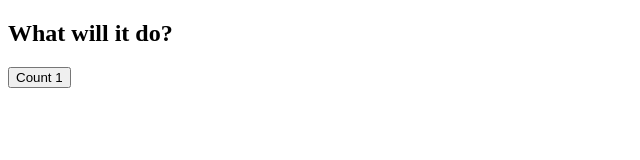
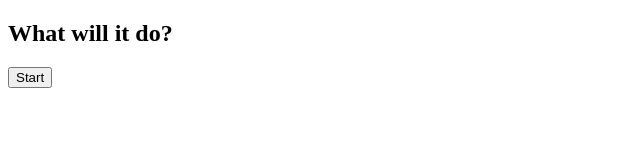
Before and after one commit to joppe/clinic, a Next.js app: page /test in a window 1280 px wide. Shown: the top 160 px of the page, without its empty margins (0-640 px from the left). Built offline with nearby package versions, Linux system fonts and the light colour scheme.

Commit message:
Show test with interval after clicking start

```diff
--- a/src/pages/test.js
+++ b/src/pages/test.js
@@ -1,12 +1,24 @@
-import React from 'react';
+import React, { useState } from 'react';
 
 import { Interval } from '../component/interval';
 
 export default function Test() {
+    const [show, setShow] = useState(false);
+
+    function handleClick() {
+        setShow(!show);
+    }
+
     return (
         <section>
             <h1>What will it do?</h1>
-            <Interval />
+
+            {!show && (
+                <button type="button" onClick={handleClick}>
+                    Start
+                </button>
+            )}
+            {show && <Interval />}
         </section>
     );
 }
```
